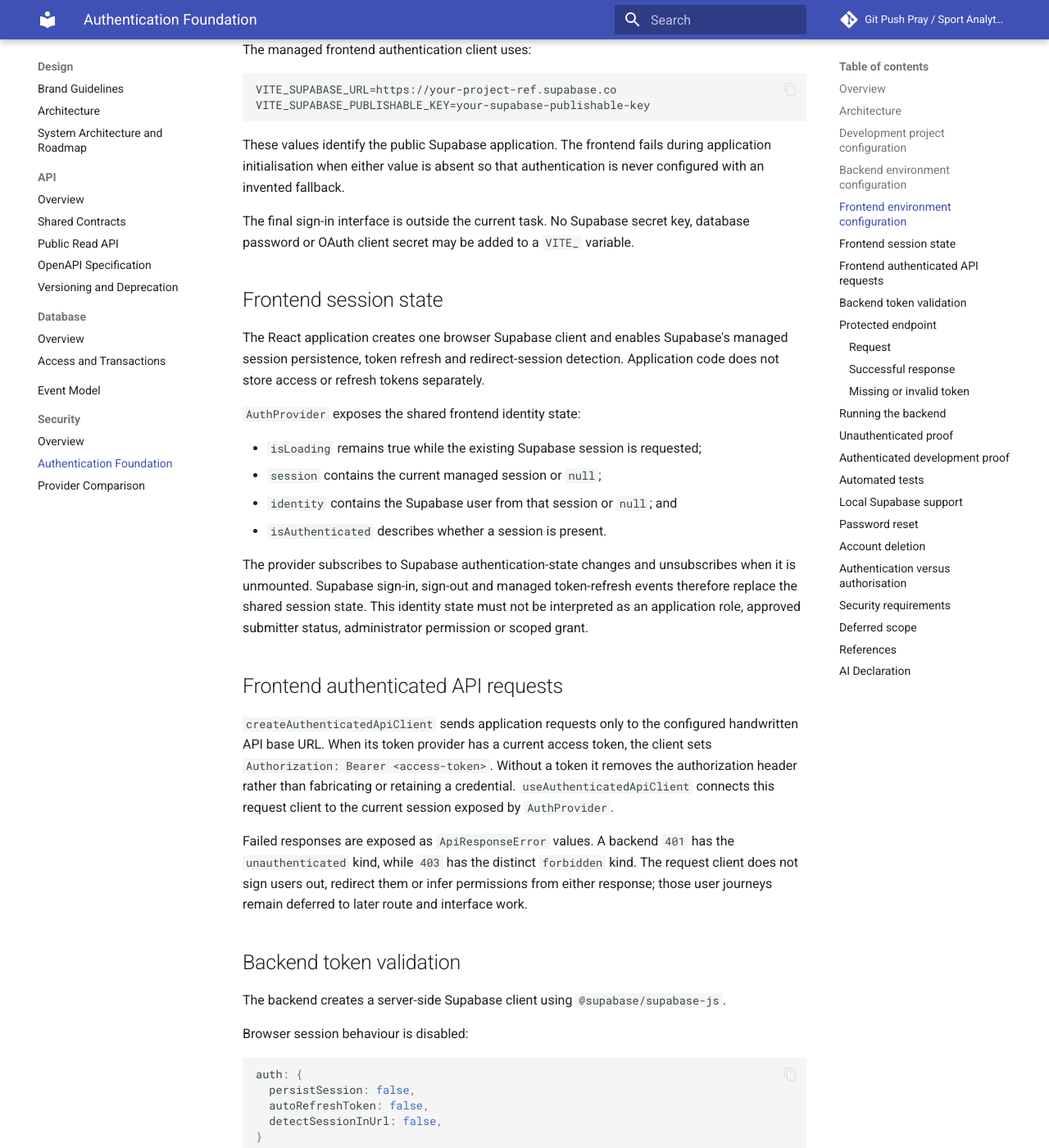
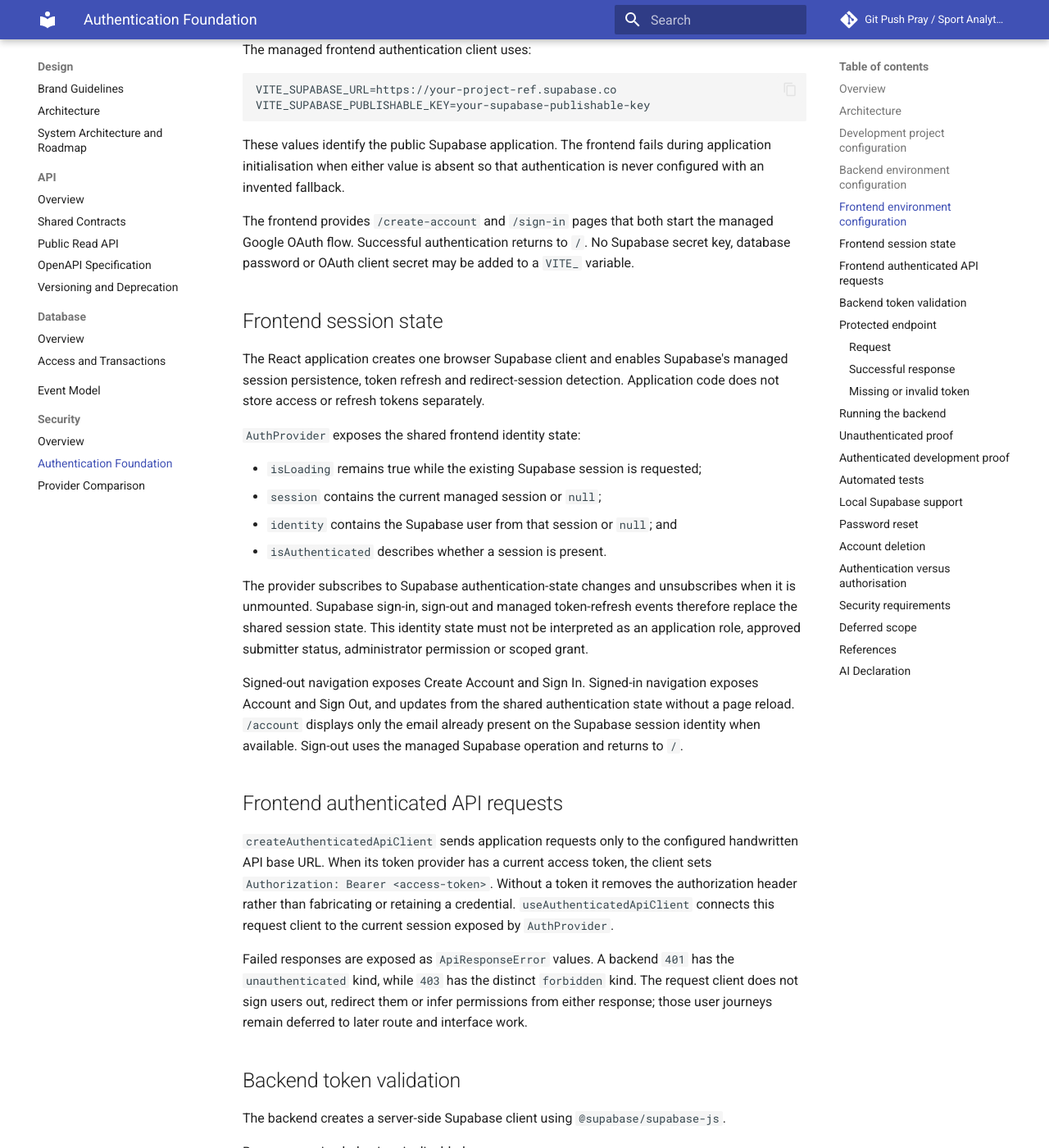
Before and after one commit to NadavSundy/Sport-Analytics-Tool, an MkDocs documentation site: the page built from docs/security/authentication.md, in a window 1280 px wide and 1400 px high, scrolled down 2301 px. Shown: the whole window at 82% size. Built offline with MkDocs 1.6.1 and Material for MkDocs 9.7.7, drawn with Linux system fonts in a browser that asks for light colours; some of the changed text lies outside the part shown.

Commit message:
docs(auth): document authentication interface
Refs #39

Assisted-by: Codex[GPT-5.6 Sol]

```diff
--- a/docs/security/authentication.md
+++ b/docs/security/authentication.md
@@ -98,7 +98,9 @@ These values identify the public Supabase application. The frontend fails during
 initialisation when either value is absent so that authentication is never configured with an
 invented fallback.
 
-The final sign-in interface is outside the current task. No Supabase secret key, database password or OAuth client secret may be added to a `VITE_` variable.
+The frontend provides `/create-account` and `/sign-in` pages that both start the managed Google
+OAuth flow. Successful authentication returns to `/`. No Supabase secret key, database password
+or OAuth client secret may be added to a `VITE_` variable.
 
 ## Frontend session state
 
@@ -117,6 +119,11 @@ The provider subscribes to Supabase authentication-state changes and unsubscribe
 unmounted. Supabase sign-in, sign-out and managed token-refresh events therefore replace the shared
 session state. This identity state must not be interpreted as an application role, approved
 submitter status, administrator permission or scoped grant.
+
+Signed-out navigation exposes Create Account and Sign In. Signed-in navigation exposes Account and
+Sign Out, and updates from the shared authentication state without a page reload. `/account`
+displays only the email already present on the Supabase session identity when available. Sign-out
+uses the managed Supabase operation and returns to `/`.
 
 ## Frontend authenticated API requests
 
@@ -375,7 +382,6 @@ Those rules depend on future stakeholder and product-flow decisions.
 
 This foundation intentionally does not implement:
 
-- final sign-up or sign-in pages;
 - final password-reset screens;
 - final account-deletion screens;
 - application profile persistence;
```
Also changed, not shown: apps/frontend/src/pages/README.md (+18 -1 lines), 1 other file.
